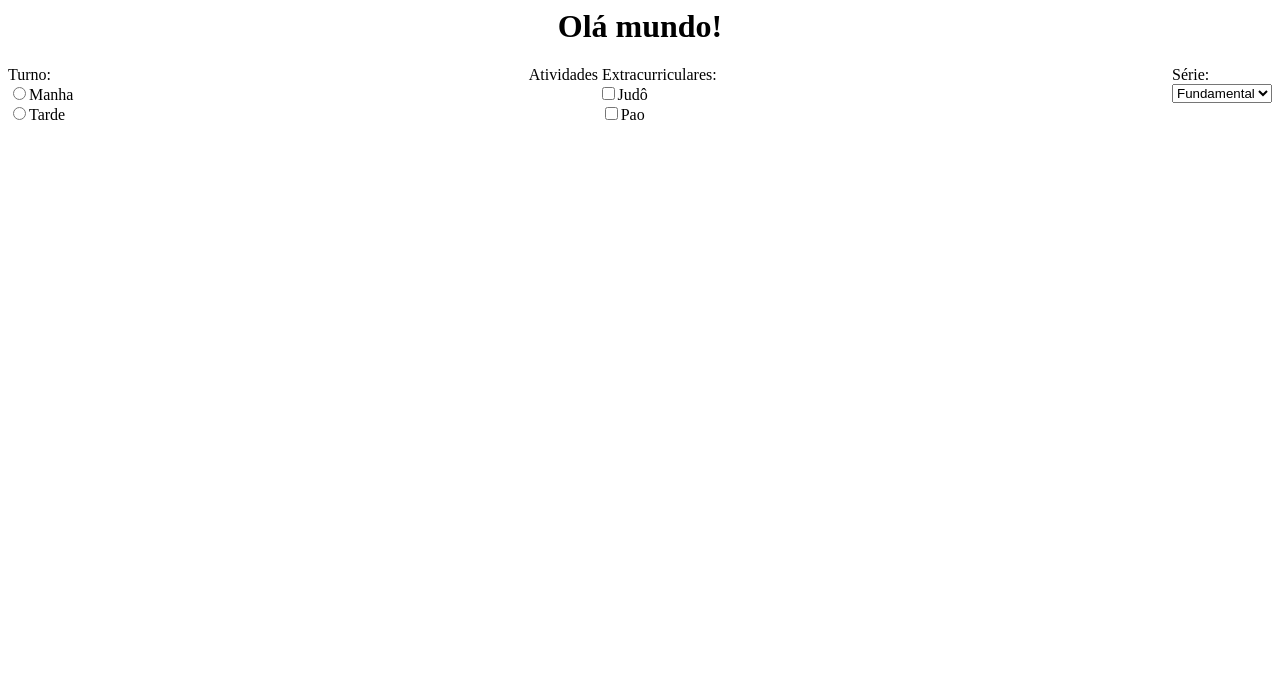
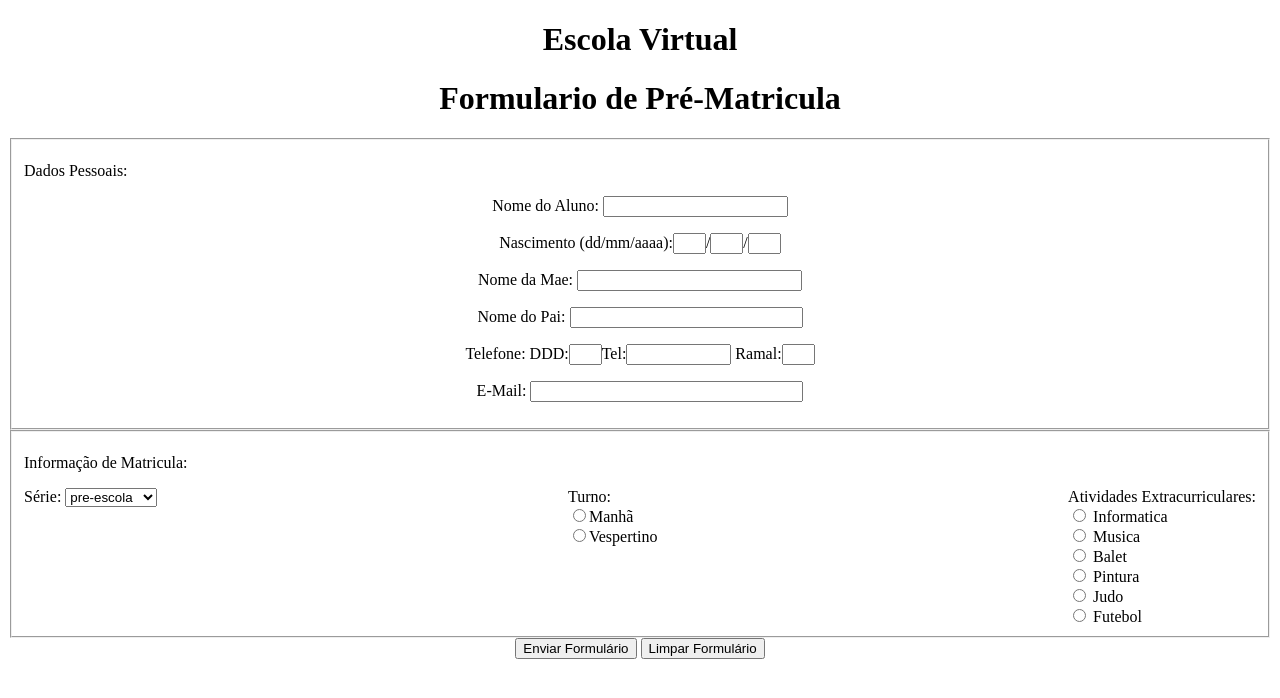
Before and after one commit to MusgoNato/AULA-OMAR, a plain HTML site: page teste.html in a window 1280 px wide. Drawn offline with Linux system fonts and the light colour scheme.

Commit message:
Descrição
Arrumei um código alheio e comentei algumas linhas de código pra me localizar.

```diff
--- a/teste.html
+++ b/teste.html
@@ -1,4 +1,4 @@
-<html>
+<!--<html> Testando as divs do lado da outra
     <head>
         <h1 align="center">Olá mundo!</h1>
     </head>
@@ -27,4 +27,68 @@
 
         </div>
     </body>
+</html>-->
+
+<!--Código do Gabriel arrumado-->
+<!DOCTYPE html>
+<html>
+    <head>
+        <h1 align="center">Escola Virtual</h1>
+        <h1 align="center"> Formulario de Pré-Matricula</h1>
+    </head>
+
+    <body>
+        <form>
+            <fieldset>
+                <p>Dados Pessoais:</p>
+                <p align="center">Nome do Aluno: <input type="text" name="nome" /><br></p>
+                <p align="center">Nascimento (dd/mm/aaaa):<input type="text" name="Nascimento (dd/mm/aaaa)"                          size="1">/<input type="text" nome="Nascimento (dd/mm/aaaa)"size="1">/<input type="text"           nome="Nascimento (dd/mm/aaaa)" size="1"><br></p>
+                <p align="center">Nome da Mae: <input type="text" name="mae" size="25" /><br></p>
+                <p align="center">Nome do Pai: <input type="text" name=""pai" size="26"/><br></p>
+                <p align="center">Telefone: DDD:<input type="text" name="nome" size="1">Tel:<input type="text" name="tel" size="10"/> Ramal:<input type="text" name="ramal" size="1"/><br></p>
+                <p align="center">E-Mail: <input type="text" name="E-mail" size="31" /><br></p>
+            </fieldset>
+        </form>
+
+            <fieldset>
+                <p>Informação de Matricula:</p>
+                <div style="display: flex; justify-content: space-between;">
+                    <div>
+                        <label>Série:</label>
+                        <select>
+                            <option value="pre-escola1">pre-escola1</option>
+                            <option value="pre-escola" selected>pre-escola </option>
+                            <option value="pre-escola2">pre-escola2</option>
+                        </select>
+                    </div>
+
+                 <div>
+                    <label>Turno:</label><br>
+                    <input type="radio" name="Manhã">Manhã<br>
+                    <input type="radio" name="Vespertino">Vespertino
+                </div>
+
+                <div>
+                    <label>Atividades Extracurriculares:</label><br>
+                    <input type="radio" id="Informatica" name="atividades" value="Informatica">
+                    <label for="Informatica">Informatica</label><br>
+                    <input type="radio" id="Musica" name="atividades" value="Musica">
+                    <label for="Musica">Musica</label><br>
+                    <input type="radio" id="Balet" name="atividades" value="Balet">
+                    <label for="Balet">Balet</label><br>
+                    <input type="radio" id="Pintura" name="atividades" value="Pintura">
+                    <label for="Pintura">Pintura</label><br>
+                    <input type="radio" id="Judo" name="atividades" value="Judo">
+                    <label for="Judo">Judo</label><br>
+                    <input type="radio" id="Futebol" name="atividades" value="Futebol">
+                    <label for="Futebol">Futebol</label><br>
+                </div>
+            </div>
+            </fieldset>
+
+        <form align="center">
+            <input type="submit" value="Enviar Formulário">
+            <input type="reset" value="Limpar Formulário">
+        </form>
+    </body>
 </html>
```
Also changed, not shown: TAREFA/Escola Virtual.html (+2 -1 lines).
